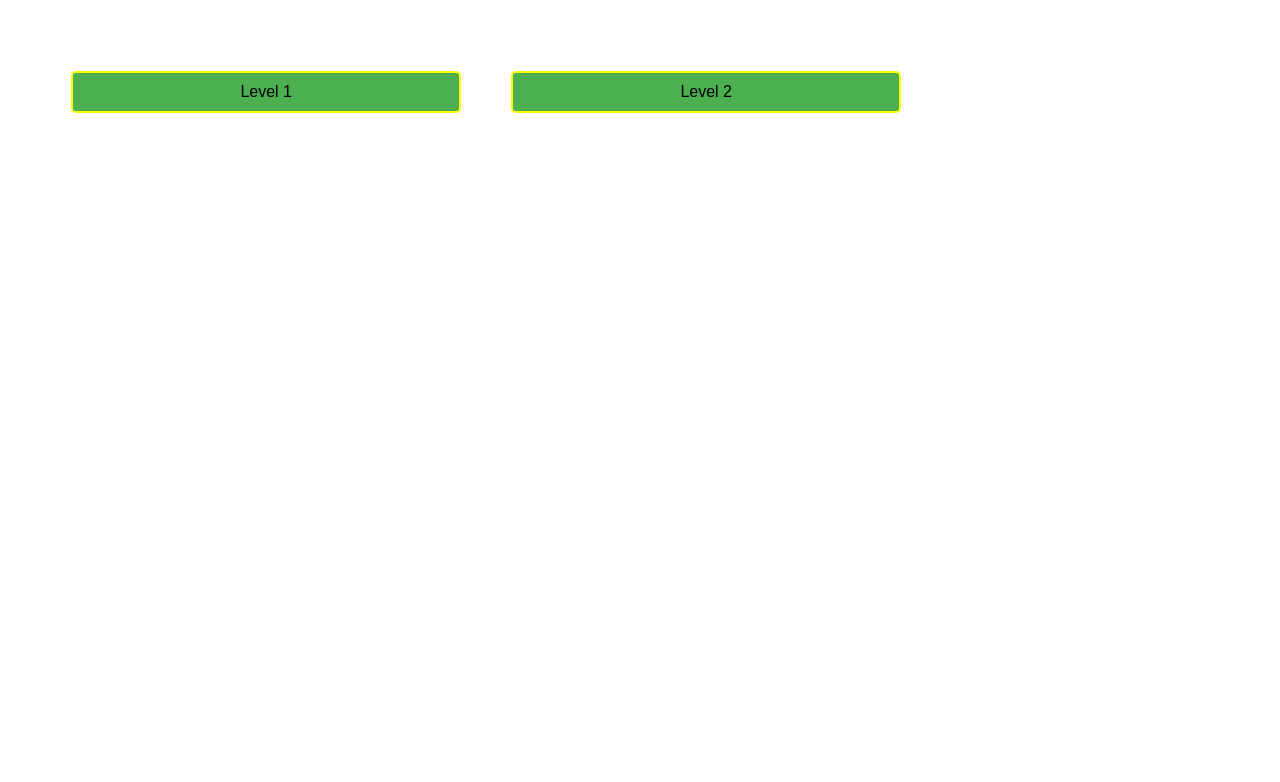
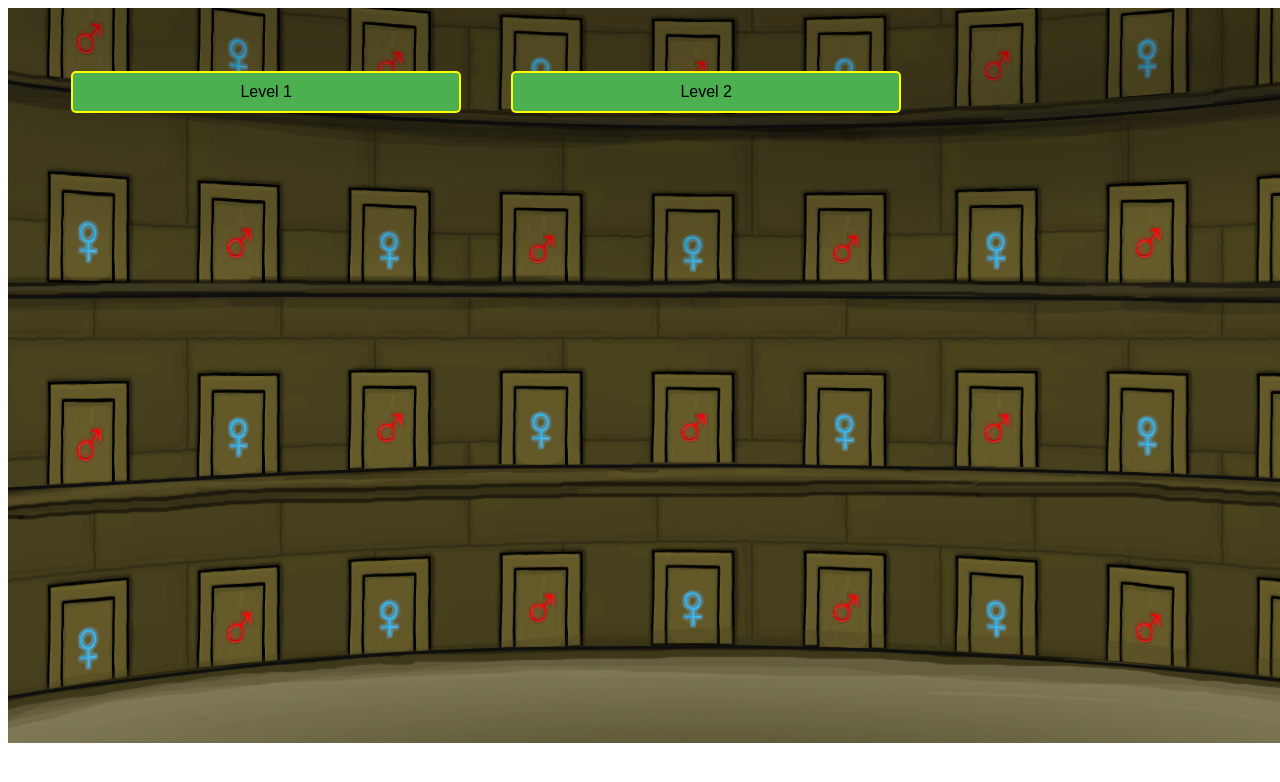
Before and after one commit to sairu-sh/fireboy-and-watergirl, a plain HTML site: page index.html in a window 1280 px wide. Both pictures are taken after a click on the button "Start". Shown: the top 782 px of the page. Drawn offline with Linux system fonts and the light colour scheme.

Commit message:
change path of background

```diff
--- a/game/src/styles/style.css
+++ b/game/src/styles/style.css
@@ -147,7 +147,7 @@
   justify-content: flex-start;
   gap: 50px;
   flex-wrap: wrap;
-  background-image: url("fireboy-and-watergirl/spritesheet/intro/TempleHallForest.jpg");
+  background-image: url("/spritesheet/intro/TempleHallForest.jpg");
   /* justify-content: space-between; */
 }
 
```
